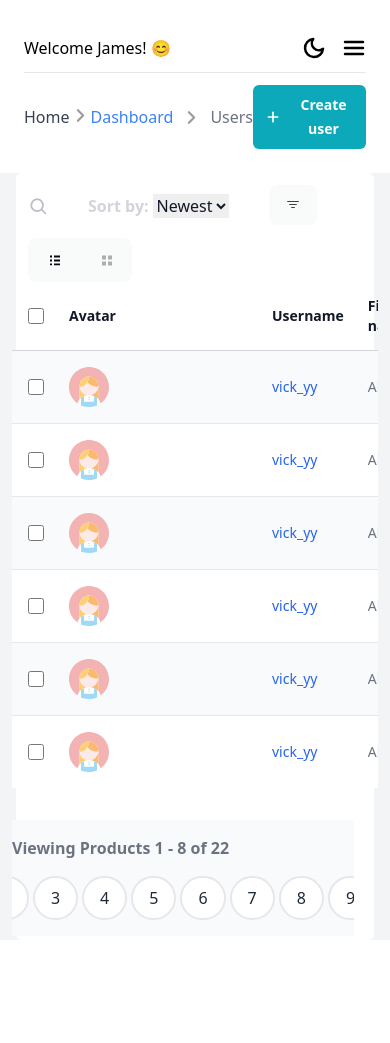
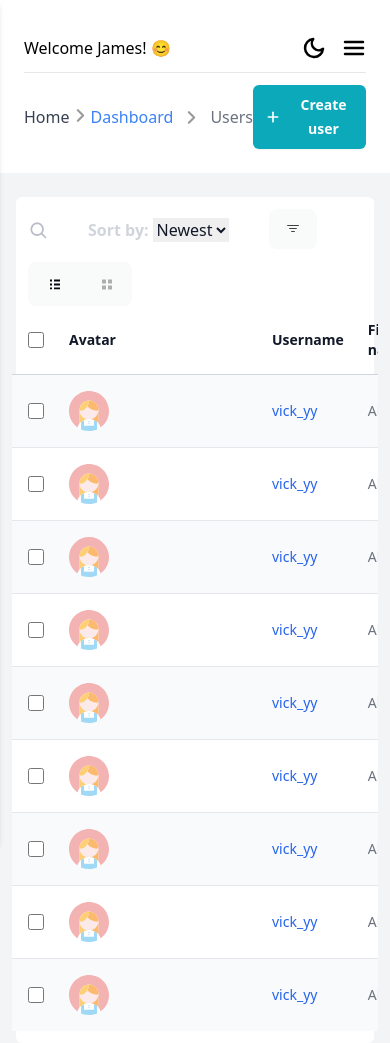
Before and after one commit to storipod/homepod, a Nuxt app: page /dashboard/users in a window 390 px wide. Before the commit the page ends 940 px from the top, so only its background shows below. Built offline with nearby package versions, Linux system fonts and the light colour scheme; what mavon-editor would draw is missing.

Commit message:
update implementation

```diff
--- a/components/charts/ActivitiesChart.vue
+++ b/components/charts/ActivitiesChart.vue
@@ -3,7 +3,7 @@
     class="bg-white dark:bg-black shadow rounded-md p-6 md:p-10 space-y-3 dark:border dark:border-white"
   >
     <div class="md:flex space-y-4 md:space-y-0 justify-between items-center">
-      <h1 class="text-gray-700 text-lg dark:text-white">
+      <h1 class="text-gray-700 text-sm md:text-lg font-semibold dark:text-white">
         Live traffic of logged in Active users
       </h1>
       <div class="flex items-center gap-x-3">
--- a/components/dashboard/SectionThree.vue
+++ b/components/dashboard/SectionThree.vue
@@ -4,14 +4,14 @@
       <div
         class="flex w-full justify-between md:justify-start md:items-start items-center md:flex-col flex-row md:space-y-6"
       >
-        <h1 class="font-medium text-lg dark:text-white">Most Recent</h1>
+        <h1 class="font-medium text-sm md:text-lg dark:text-white">Most Recent</h1>
         <div>
           <div class="sm:hidden">
             <label for="Tab" class="sr-only">Tab</label>
 
             <select
               id="Tab"
-              class="md:w-full rounded-md py-2.5 md:py-0 px-3 outline-none text-sm md:px-0 bg-gray-300 border-gray-200"
+              class="md:w-full text-xs rounded-md py-2.5 md:py-0 px-3 outline-none md:text-sm md:px-0 bg-gray-300 border-gray-200"
             >
               <option select>Reserved Username</option>
               <option>Reported users</option>
@@ -86,20 +86,21 @@
                 <img
                   :src="require(`@/assets/icons/dashboard/${itm.avatar}.svg`)"
                   alt=""
+                  class="w-30"
                 />
               </td>
               <td
-                class="whitespace-nowrap px-4 py-6 text-gray-700 dark:text-white"
+                class="whitespace-nowrap text-xs md:text-sm px-4 py-6 text-gray-700 dark:text-white"
               >
                 {{ itm.name }}
               </td>
               <td
-                class="whitespace-nowrap px-4 py-6 text-gray-700 dark:text-white"
+                class="whitespace-nowrap text-xs md:text-sm px-4 py-6 text-gray-700 dark:text-white"
               >
                 {{ itm.email }}
               </td>
               <td
-                class="whitespace-nowrap px-4 py-6 text-gray-700 dark:text-white"
+                class="whitespace-nowrap text-xs md:text-sm px-4 py-6 text-gray-700 dark:text-white"
               >
                 <img src="@/assets/icons/arrow-right.svg" alt="" />
               </td>
--- a/components/dashboard/header.vue
+++ b/components/dashboard/header.vue
@@ -179,7 +179,7 @@ export default {
   data() {
     return {
       isDarkMode: false,
-      showSidebar: false,
+      showSidebar: true,
       sidebarItems: [
         {
           header: "",
@@ -241,6 +241,8 @@ export default {
       }
     },
     toggleSidebar() {
+      console.log("hello world");
+      alert("hello world");
       this.showSidebar = !this.showSidebar;
     },
   },
--- a/pages/dashboard/index.vue
+++ b/pages/dashboard/index.vue
@@ -1,7 +1,7 @@
 <template>
   <main class="">
-    <DashboardHeader @search="handleDashboardSearch"> </DashboardHeader>
-    <div class="p-6 px-10 space-y-10" v-if="!search.length">
+    <DashboardHeader @search="handleDashboardSearch" />
+    <div class="p-4 md:px-10 space-y-10" v-if="!search.length">
       <section-one />
       <section-two />
       <section-three />
--- a/pages/dashboard/stories/index.vue
+++ b/pages/dashboard/stories/index.vue
@@ -1,10 +1,10 @@
 <template>
   <main>
     <DashboardHeader />
-    <div class="mx-6">
+    <div class="mx-3 md:mx-6">
       <table-tabs />
     </div>
-    <section class="bg-white rounded-lg p-6 lg:p-10 space-y-10 mx-6 pb-6">
+    <section class="bg-white md:rounded-lg p-6 lg:p-10 space-y-10 mx-3 pb-6 mt-6">
       <div class="lg:flex justify-between items-center space-y-3 lg:space-y-0">
         <div>
           <h1 class="font-semibold text-gray-900">Stori</h1>
--- a/pages/dashboard/users/index.vue
+++ b/pages/dashboard/users/index.vue
@@ -1,6 +1,6 @@
 <template>
   <main>
-    <DashboardHeader @search="handleSearch">
+    <DashboardHeader @search="handleSearch" class="">
       <template v-slot:action>
         <nuxt-link
           to="/dashboard/users/new"
@@ -14,7 +14,7 @@
     </DashboardHeader>
     <div class="px-4 sm:px-6 lg:px-8">
       <table-tabs />
-      <div class="flow-root bg-white rounded-md p-3">
+      <div class="flow-root bg-white rounded-md p-3 mt-6 md:mt-0">
         <div class="lg:flex justify-end items-end">
           <div class="lg:flex items-center gap-x-6 space-y-3 lg:space-y-0">
             <div class="flex items-center gap-x-10">
@@ -70,7 +70,7 @@
                 </button>
               </div>
               <table class="min-w-full table-fixed divide-y divide-gray-300">
-                <thead>
+                <thead class="">
                   <tr>
                     <th scope="col" class="relative px-7 sm:w-12 sm:px-6">
                       <input
@@ -283,7 +283,7 @@
               </table>
             </div>
           </div>
-          <div class="flex justify-end items-end pr-6 pt-6">
+          <div class="lg:flex justify-end items-end lg:pr-6 pt-6 hidden">
             <PaginationTable
               :totalPages="totalPages"
               :currentPage="currentPage"
@@ -471,6 +471,45 @@ export default {
           stori: "96",
           isActive: false,
         },
+        {
+          id: 1,
+          avatar: "avatar-girl",
+          username: "vick_yy",
+          fname: "Abang",
+          lname: "Victor",
+          interest: "Funky gists",
+          interest_count: "+3",
+          phone: "080007120090",
+          email: "Victor.abang@gmail.com",
+          stori: "96",
+          isActive: true,
+        },
+        {
+          id: 2,
+          avatar: "avatar-girl",
+          username: "vick_yy",
+          fname: "Abang",
+          lname: "Victor",
+          interest: "Funky gists",
+          interest_count: "",
+          phone: "080007120090",
+          email: "Marquis.abang@gmail.com",
+          stori: "96",
+          isActive: false,
+        },
+        {
+          id: 3,
+          avatar: "avatar-girl",
+          username: "vick_yy",
+          fname: "Abang",
+          lname: "Victor",
+          interest: "Funky gists",
+          interest_count: "",
+          phone: "080007120090",
+          email: "Ann.abang@gmail.com",
+          stori: "96",
+          isActive: true,
+        }
       ],
       selectedPeople: [],
     };
--- a/pages/dashboard/users/new.vue
+++ b/pages/dashboard/users/new.vue
@@ -1,14 +1,31 @@
 <template>
   <main>
     <DashboardHeader />
-    <div class="mx-6 py-6">
+    <div class="mx-3 md:mx-6 py-6">
       <form
         @submit.prevent="createUser"
-        class="space-y-8 bg-white p-6 lg:px-16 py-10 rounded-2xl"
+        class="space-y-8 bg-white p-4 lg:px-16 py-10 rounded-2xl"
       >
         <div class="space-y-3">
           <p class="text-gray-900 font-semibold">Profile image</p>
-          <img src="@/assets/icons/dashboard/camera.svg" alt="" />
+          <div>
+            <label class="">
+              <image-zoom
+                v-if="imageSrc"
+                :src="imageSrc"
+                alt=""
+                class="has-animation h-20 w-20 object-cover object-center border-[0.8px] border-gray-400 shadow rounded-full"
+              />
+
+              <img
+                v-if="!imageSrc"
+                src="@/assets/icons/dashboard/camera.svg"
+                alt=""
+                class="h-20 w-20"
+              />
+              <input @change="onFileChange" type="file" class="hidden" />
+            </label>
+          </div>
         </div>
         <div
           class="lg:flex space-y-3 lg:space-y-0 justify-between items-center gap-x-10"
@@ -147,6 +164,7 @@
 </template>
 
 <script>
+import ImageZoom from "@/components/dashboard/ImageZoom.vue";
 import GeneralModal from "@/components/modals/GeneralModal.vue";
 import UserCreationConfirmation from "~/components/modals/UserCreationConfirmation.vue";
 import UserCreationSuccess from "~/components/modals/UserCreationSuccess.vue";
@@ -157,6 +175,7 @@ export default {
       showModal: false,
       isConfirmCreatingUserModal: false,
       isUserSuccessfullyCreatedModal: false,
+      imageSrc: null,
       showPassword: false,
       form: {
         fname: "",
@@ -205,11 +224,36 @@ export default {
       this.isConfirmCreatingUserModal = false;
       this.isUserSuccessfullyCreatedModal = true;
     },
+    onFileChange(e) {
+      const file = e.target.files[0];
+        if (file && file.type.startsWith("image/")) {
+          this.imageSrc = URL.createObjectURL(file);
+        } else {
+          this.imageSrc = null;
+          // You can also add error handling here
+        }
+    },
   },
   components: {
     GeneralModal,
     UserCreationConfirmation,
     UserCreationSuccess,
+    ImageZoom,
   },
 };
 </script>
+
+<style scoped>
+.has-animation {
+  animation: fadeIn 0.5s;
+}
+
+@keyframes fadeIn {
+  from {
+    opacity: 0;
+  }
+  to {
+    opacity: 1;
+  }
+}
+</style>
--- a/pages/dashboard/users/notify.vue
+++ b/pages/dashboard/users/notify.vue
@@ -11,7 +11,7 @@
         </nuxt-link>
       </template>
     </DashboardHeader>
-    <div class="space-y-6 mx-10 my-6">
+    <div class="space-y-6 mx-3 md:mx-10 my-6">
       <section class="bg-white rounded-lg lg:flex h-screen">
         <section class="lg:w-6/12 border-r border-gray-200 p-10">
           <div class="flex justify-between items-center">
```
Also changed, not shown: components/dashboard/DashboardHeader.vue (+68 -3 lines), 18 other files (tests, documents, lock files or other folders).
